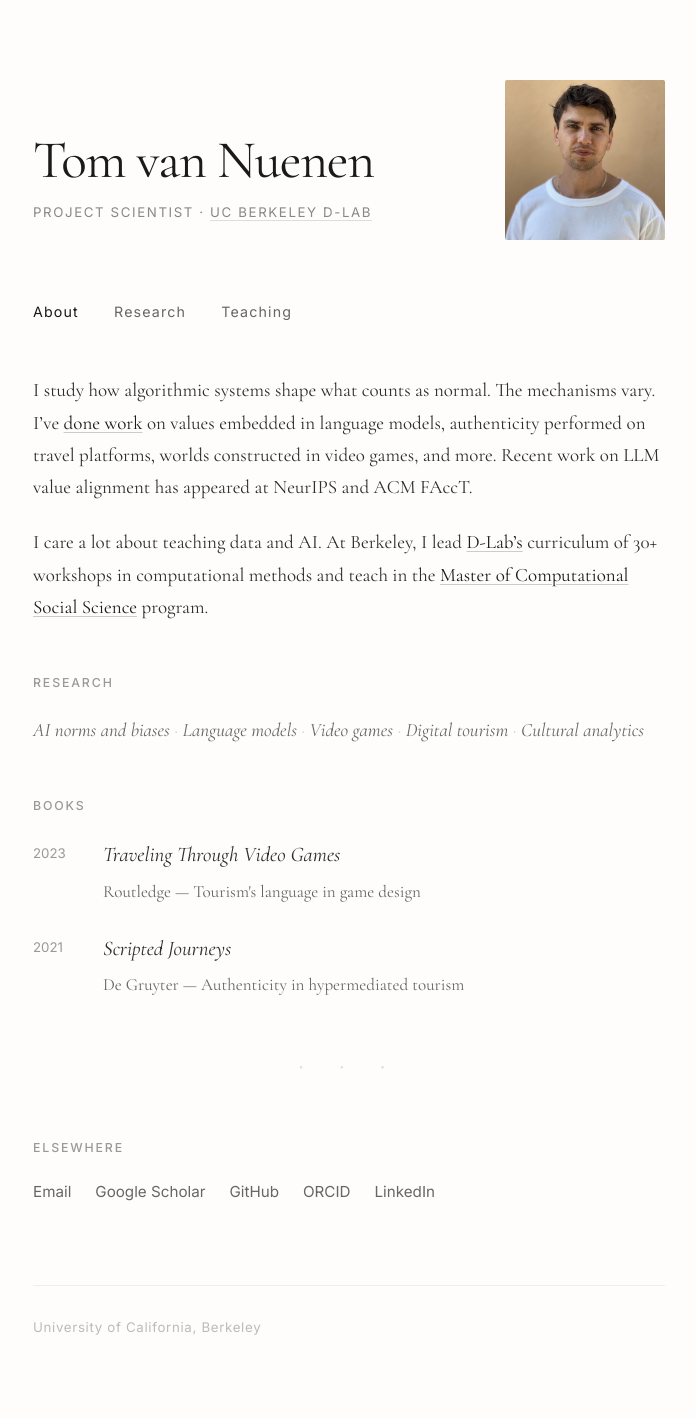
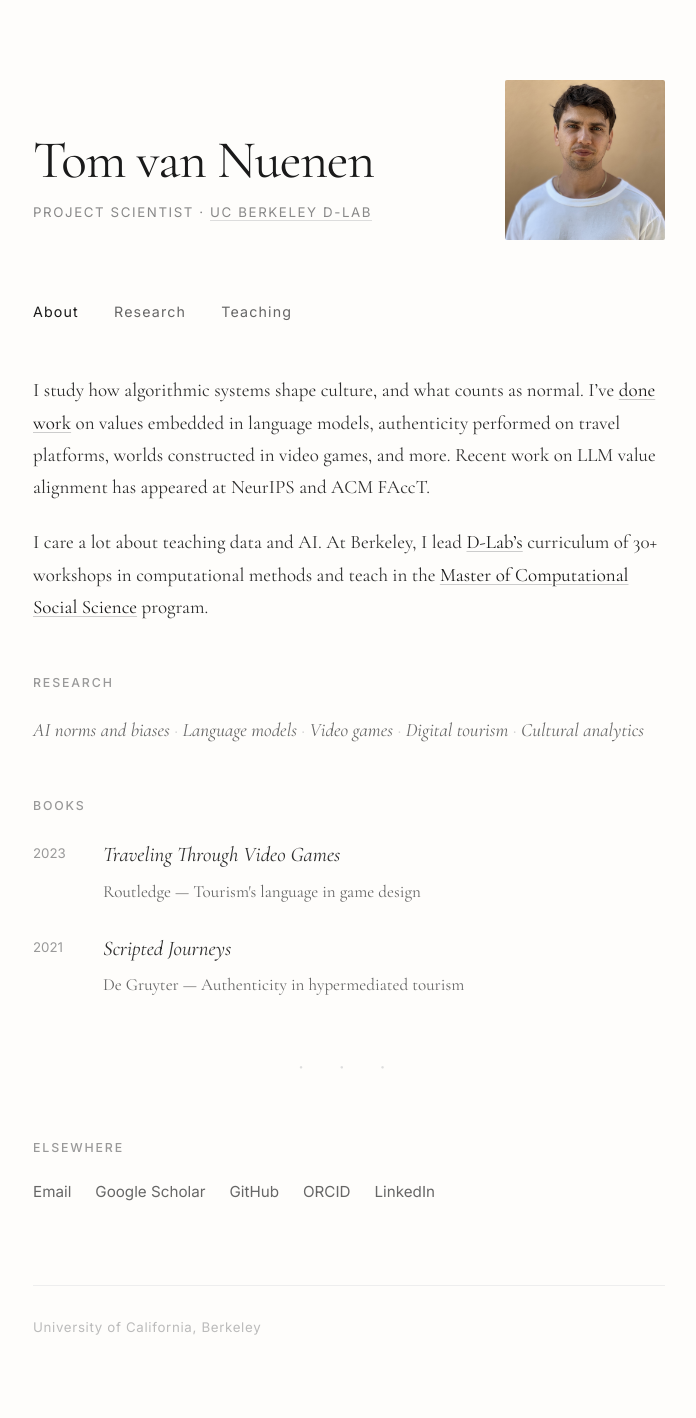
Before and after one commit to tomvannuenen/tomvannuenen.github.io, a Jekyll site: the page built from index.md, in a window 1280 px wide. Shown: the whole page, without its empty margins (291-987 px from the left). Built offline with Jekyll 4.4.1, drawn with Linux system fonts in a browser that asks for light colours.

Commit message:
Refine intro wording
🤖 Generated with [Claude Code](https://claude.com/claude-code)

Co-Authored-By: Claude Opus 4.5 <noreply@anthropic.com>

```diff
--- a/index.md
+++ b/index.md
@@ -3,7 +3,7 @@ layout: default
 title: Home
 ---
 
-I study how algorithmic systems shape what counts as normal. The mechanisms vary. I've [done work](research) on values embedded in language models, authenticity performed on travel platforms, worlds constructed in video games, and more. Recent work on LLM value alignment has appeared at NeurIPS and ACM FAccT.
+I study how algorithmic systems shape culture, and what counts as normal. I've [done work](research) on values embedded in language models, authenticity performed on travel platforms, worlds constructed in video games, and more. Recent work on LLM value alignment has appeared at NeurIPS and ACM FAccT.
 
 I care a lot about teaching data and AI. At Berkeley, I lead [D-Lab's](https://dlab.berkeley.edu/) curriculum of 30+ workshops in computational methods and teach in the [Master of Computational Social Science](https://macss.berkeley.edu/) program.
 
```
